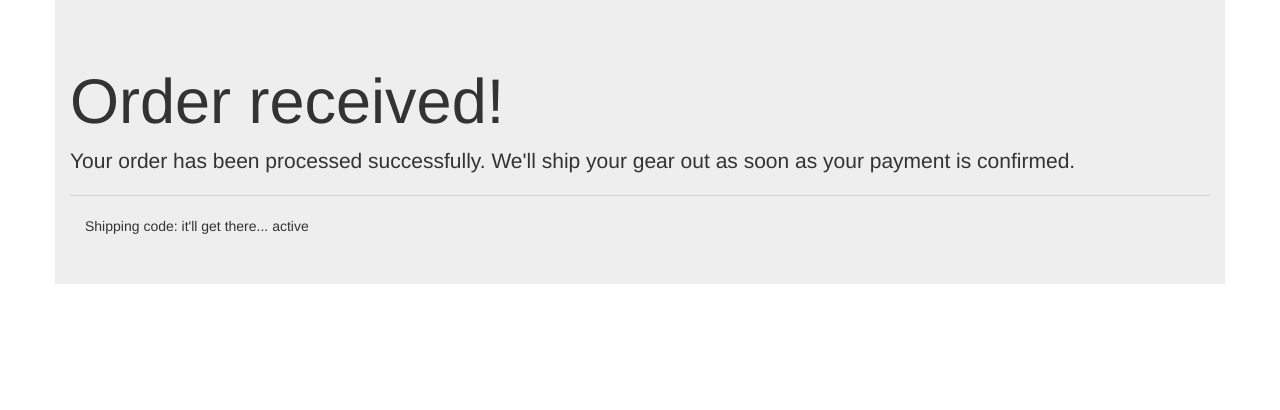
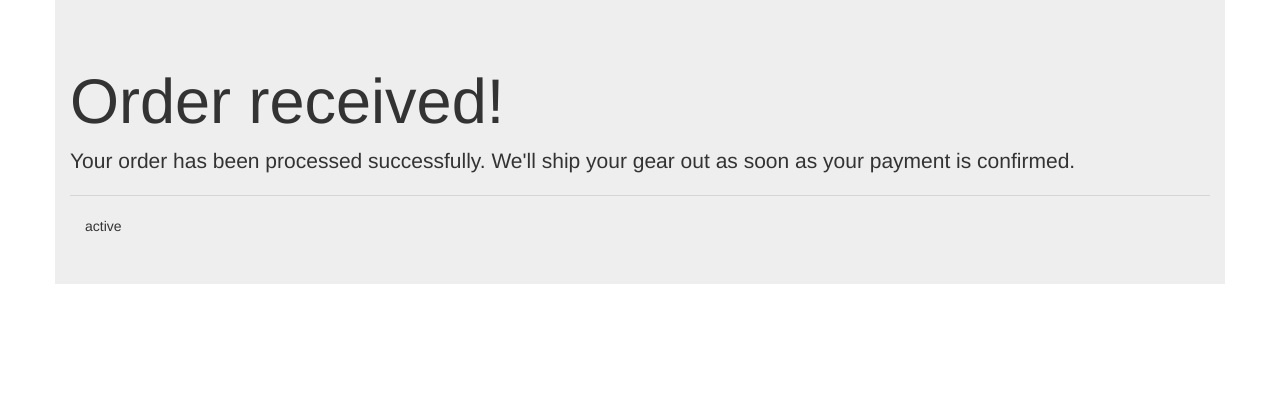
Before and after one commit to BrockSmedley/cwby-flask, a Python web app: template flask/templates/confirmation.jinja in a window 1280 px wide. Shown: the part 175-585 px from the top of the page. Run offline with Jinja, Linux system fonts and the light colour scheme; the template is opened without the code that fills it: most values are stand-ins (such as "Sample title", 1, 10 or a date in 2020); some libraries are stand-ins or nearby versions.

Commit message:
check for status in confirmation page
before rendering separator

```diff
--- a/flask/templates/confirmation.jinja
+++ b/flask/templates/confirmation.jinja
@@ -4,14 +4,15 @@
     <div class="jumbotron container">
         <h1 class="display-4">Order received!</h1>
         <p class="lead">Your order has been processed successfully. We'll ship your gear out as soon as your payment is confirmed.</p>
+        {% if status %}
         <hr class="my-4">
         <div class="container">
             <div class="row">
                 <div class="col-md-6">
-                    <span>Shipping code: it'll get there...</span>
                     <span>{{status}}</span>
                 </div>
             </div>
         </div>
+        {% endif %}
     </div>
 {% endblock %}
```
